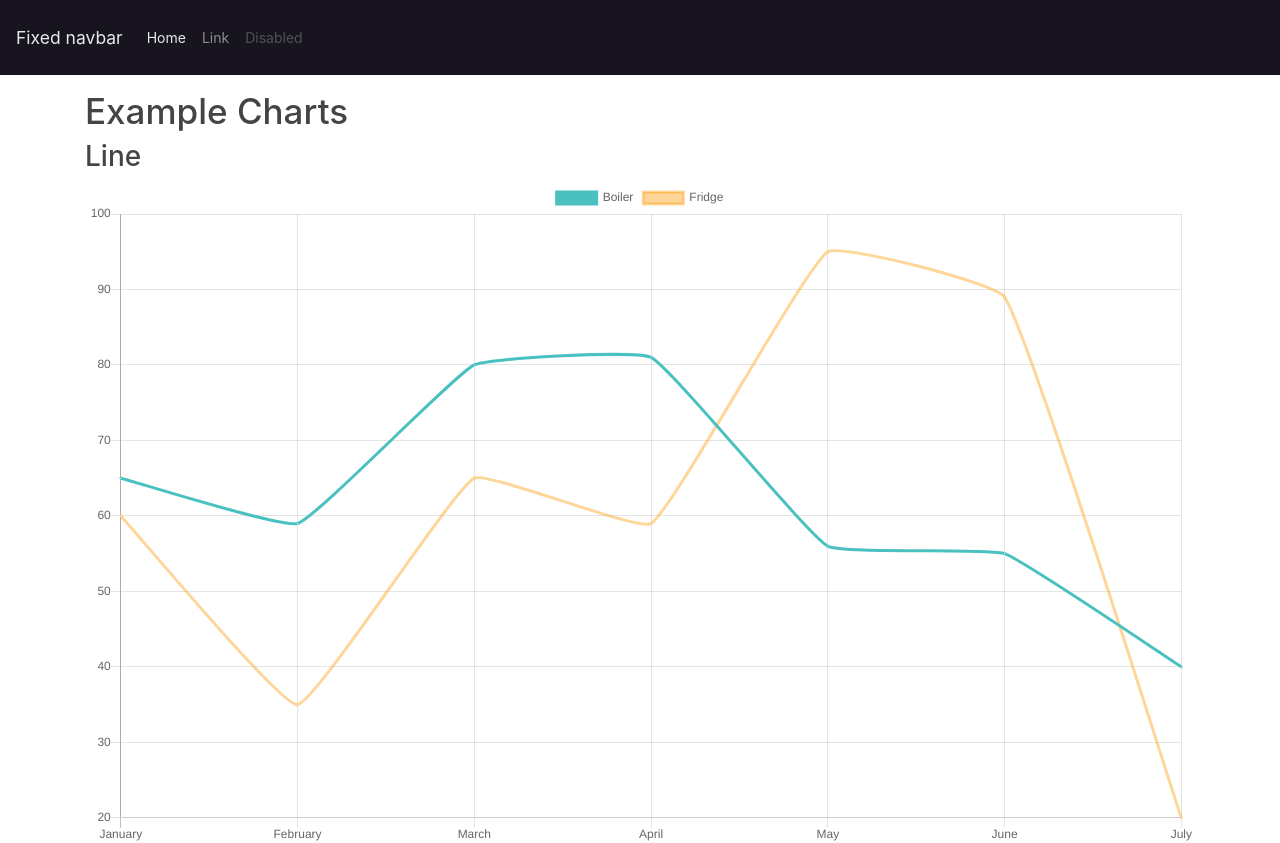
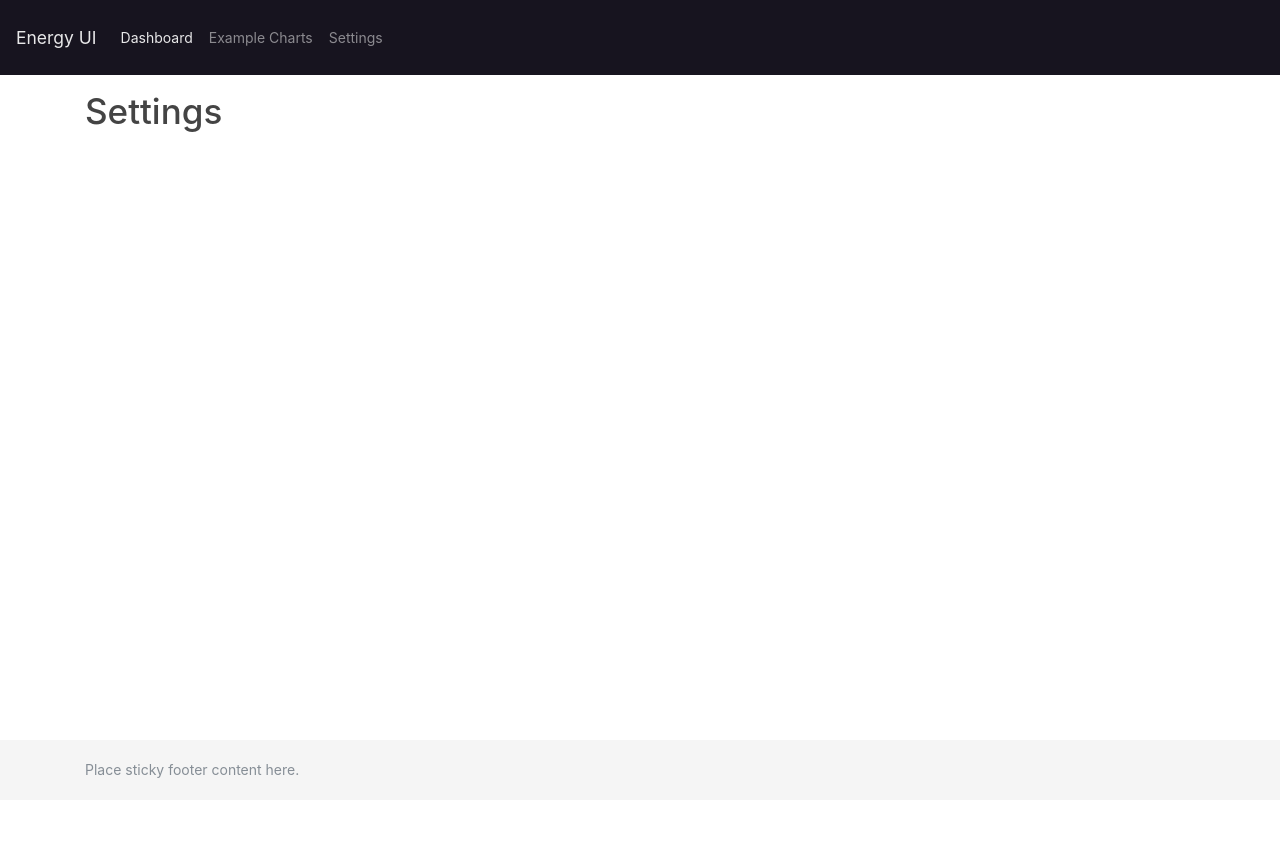
Before and after one commit to mlyczko/javascript-java-example-project, a React app: page /#/settings in a window 1280 px wide. Shown: the top 843 px of the page. After the commit the page ends 800 px from the top, so only its background shows below. Built offline with nearby package versions, Linux system fonts and the light colour scheme; the HTML template or start-up script is replaced by a standard one.

Commit message:
Add React Router

```diff
--- a/package.json
+++ b/package.json
@@ -18,7 +18,8 @@
     "popper.js": "^1.14.3",
     "react": "^16.4.0",
     "react-chartjs-2": "^2.7.2",
-    "react-dom": "^16.4.0"
+    "react-dom": "^16.4.0",
+    "react-router-dom": "^4.2.2"
   },
   "devDependencies": {
     "autoprefixer": "^8.6.0",
--- a/src/App.js
+++ b/src/App.js
@@ -1,17 +1,28 @@
-import React, { Component } from "react";
-import "./css/App.css"
+import React, { Component } from 'react';
+import './css/App.css'
 import './css/custom.css'
+import { HashRouter as Router, Route } from 'react-router-dom'
 import { Navbar } from './components/navbar'
 import { Footer } from './components/footer'
+import { Dashboard } from './components/dashboard'
+import { Settings } from './components/settings'
 import { ExampleCharts } from './components/examplecharts'
+
 
 class App extends Component {
     render() {
         return (
             <div>
                 <Navbar />
-                <main role="main" className="container">
-                    <ExampleCharts/>
+
+                <main id="main-content" role="main" className="container">
+                    <Router>
+                        <div>
+                            <Route exact path="/" component={Dashboard} />
+                            <Route path="/examplecharts" component={ExampleCharts} />
+                            <Route path="/settings" component={Settings} />
+                        </div>
+                    </Router>
                 </main>
                 <Footer />
             </div>
--- a/src/components/navbar.js
+++ b/src/components/navbar.js
@@ -1,29 +1,32 @@
 import React from "react";
+import { HashRouter as Router, Link } from 'react-router-dom'
 
 export class Navbar extends React.Component {
     render() {
         return (
+            <Router>
                 <header>
                     <nav className="navbar navbar-expand-md navbar-dark fixed-top bg-dark">
-                    <a className="navbar-brand" href="#">Fixed navbar</a>
+                        <Link to="/" className="navbar-brand">Energy UI</Link>
                         <button className="navbar-toggler" type="button" data-toggle="collapse" data-target="#navbarCollapse" aria-controls="navbarCollapse" aria-expanded="false" aria-label="Toggle navigation">
                             <span className="navbar-toggler-icon"></span>
                         </button>
                         <div className="collapse navbar-collapse" id="navbarCollapse">
                             <ul className="navbar-nav mr-auto">
                                 <li className="nav-item active">
-                                <a className="nav-link" href="#">Home <span className="sr-only">(current)</span></a>
+                                    <Link to="/" className="nav-link">Dashboard <span className="sr-only">(current)</span></Link>
                                 </li>
                                 <li className="nav-item">
-                                <a className="nav-link" href="#">Link</a>
+                                    <Link to="/examplecharts" className="nav-link">Example Charts</Link>
                                 </li>
                                 <li className="nav-item">
-                                <a className="nav-link disabled" href="#">Disabled</a>
+                                <Link to="/settings" className="nav-link">Settings</Link>
                                 </li>
                             </ul>
                         </div>
                     </nav>
                 </header>
+            </Router>
         );
     }
 }
--- a/src/css/custom.css
+++ b/src/css/custom.css
@@ -23,7 +23,7 @@ html {
   -------------------------------------------------- */
   /* Not required for template or sticky footer method. */
 
-  body > #root > div > .container {
+  #main-content {
     padding: 90px 15px 0;
   }
 
```
Lines whose indentation alone changed are shown as unchanged.
